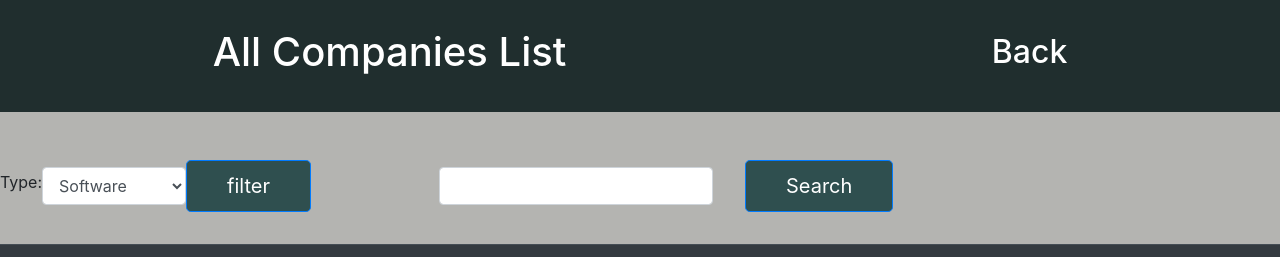
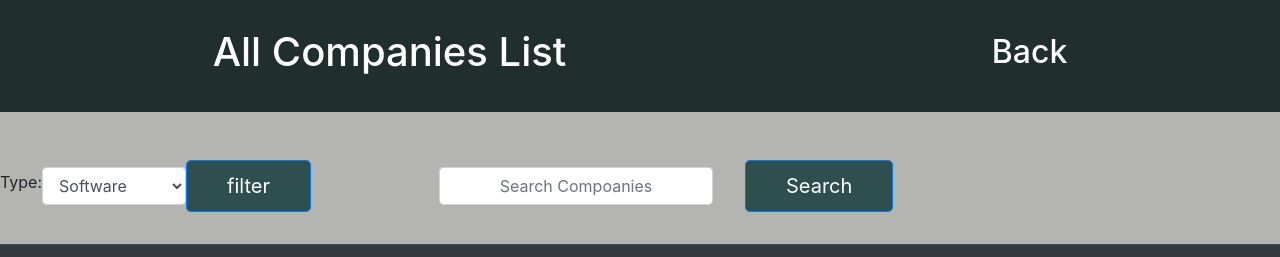
Before and after one commit to areebshakeel/QApp, a React (Create React App) app: page /addstudent in a window 1280 px wide. Shown: the top 257 px of the page. Built offline with nearby package versions, Linux system fonts and the light colour scheme; no server answers; the database is empty.

Commit message:
search Work Done

```diff
--- a/src/views/addstudent/index.js
+++ b/src/views/addstudent/index.js
@@ -98,6 +98,7 @@ function AddStudent() {
           >
             <input
               onChange={(e) => searchData(e)}
+              placeholder="Search Compoanies"
               className="form-control"
               type="text"
             />
```
